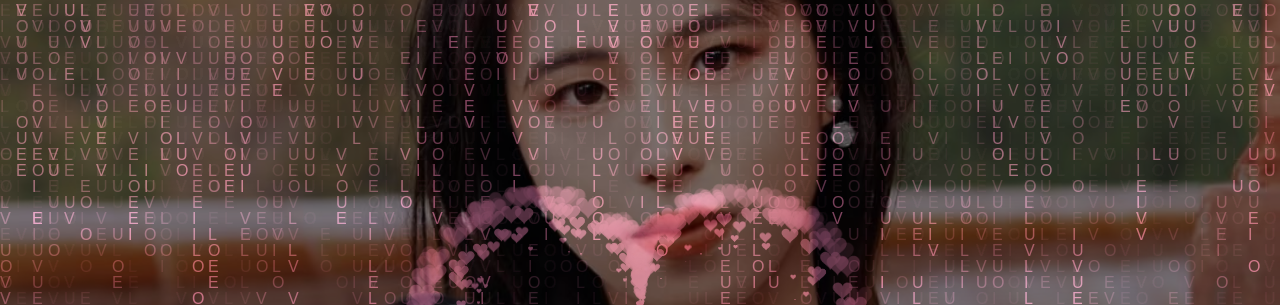
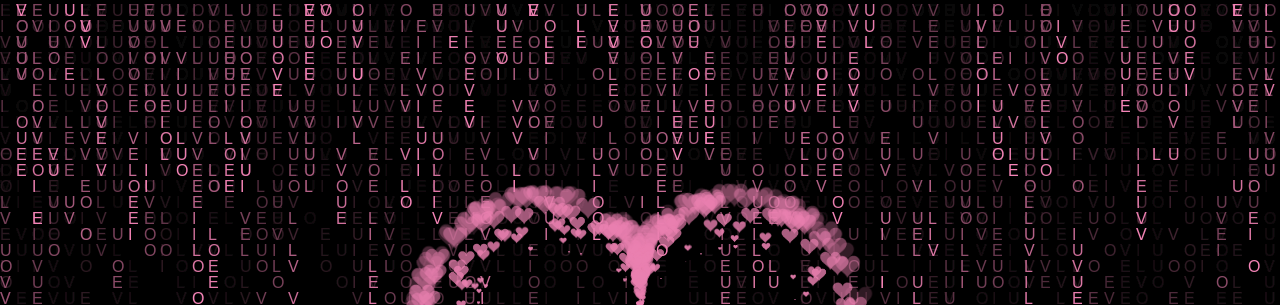
Before and after one commit to Gypsonphila/gypsonphila.github.io, a plain HTML site: page index.html in a window 1280 px wide. Shown: the top 305 px of the page. Drawn offline with Linux system fonts and the light colour scheme.

Commit message:
Update index.html

```diff
--- a/index.html
+++ b/index.html
@@ -122,7 +122,7 @@
 </head>
 
 <body>
-    <div id="bg"></div>
+    <!-- <div id="bg"></div> -->
 
     <div id="child">
         <h4>💗李 春 美</h4>
```
